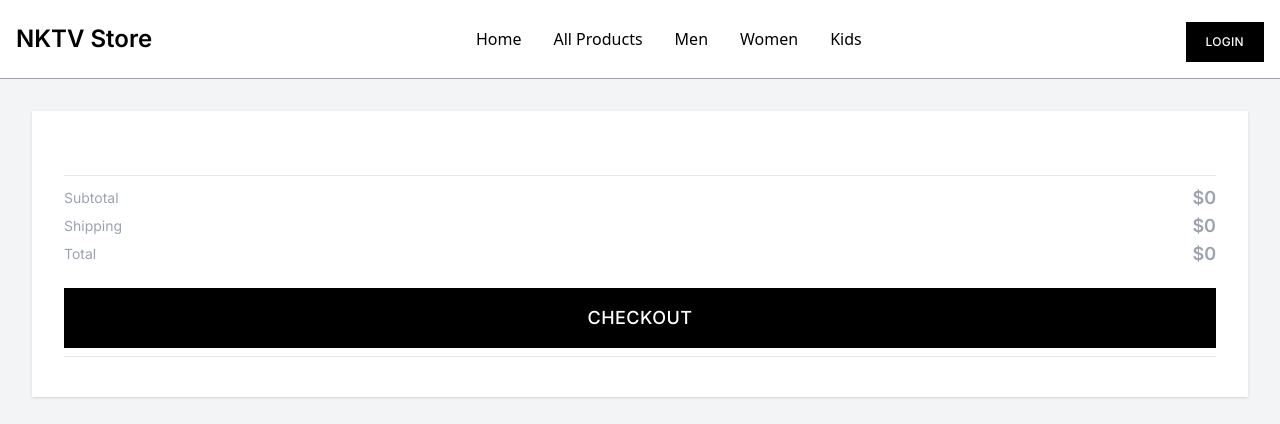
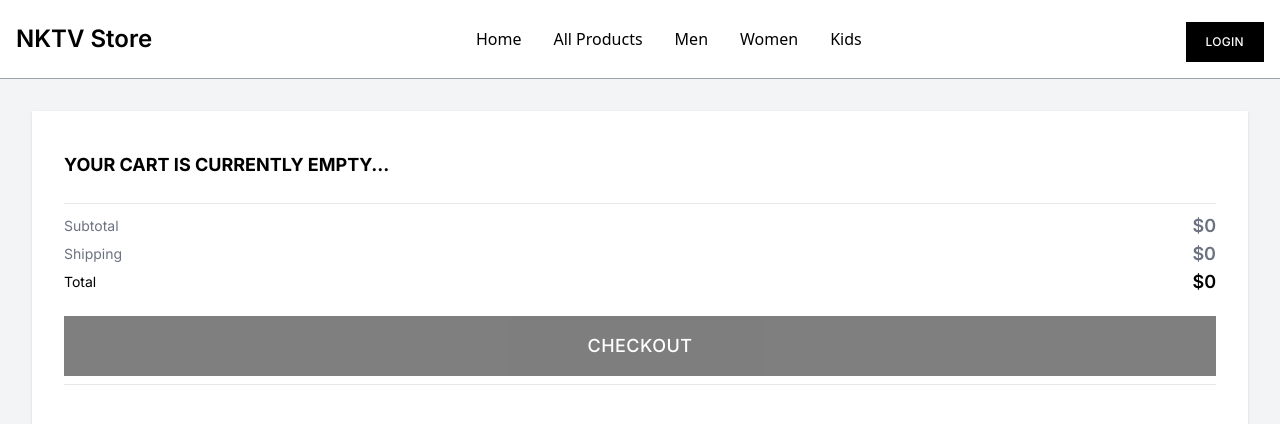
Before and after one commit to nainoaktv/nktv-store, a Next.js app: page /cart in a window 1280 px wide. Shown: the top 424 px of the page. Built offline with nearby package versions, Linux system fonts and the light colour scheme.

Commit message:
chore: apply component level loader when removing item

```diff
--- a/src/components/CommonCart/index.js
+++ b/src/components/CommonCart/index.js
@@ -1,7 +1,13 @@
 "use client";
 
+import ComponentLevelLoader from "../Loader/componentlevel";
+
 // TODO: Add shipping info functionality and remove hard coded price
-export default function CommonCart({ cartItems = [] }) {
+export default function CommonCart({
+  cartItems = [],
+  handleDeleteCartItem,
+  componentLevelLoader,
+}) {
   return (
     <section className="h-screen bg-gray-100">
       <div className="mx-auto px-4 sm:px-6 lg:px-8">
@@ -46,8 +52,24 @@ export default function CommonCart({ cartItems = [] }) {
                               <button
                                 type="button"
                                 className="font-medium text-red-400 sm:order-2"
+                                onClick={() =>
+                                  handleDeleteCartItem(cartItem._id)
+                                }
                               >
-                                Remove
+                                {componentLevelLoader &&
+                                componentLevelLoader.loading &&
+                                componentLevelLoader.id === cartItem._id ? (
+                                  <ComponentLevelLoader
+                                    text={"Removing"}
+                                    color={"#000000"}
+                                    loading={
+                                      componentLevelLoader &&
+                                      componentLevelLoader.loading
+                                    }
+                                  />
+                                ) : (
+                                  "Remove"
+                                )}
                               </button>
                             </div>
                           </div>
@@ -55,12 +77,16 @@ export default function CommonCart({ cartItems = [] }) {
                       </li>
                     ))}
                   </ul>
-                ) : null}
+                ) : (
+                  <h1 className="text-black uppercase font-bold text-lg">
+                    Your cart is currently empty...
+                  </h1>
+                )}
               </div>
               <div className="mt-6 border-t border-b py-2">
                 <div className="flex items-center justify-between">
-                  <p className="text-sm text-gray-400">Subtotal</p>
-                  <p className="text-lg text-gray-400 font-semibold">
+                  <p className="text-sm text-gray-500">Subtotal</p>
+                  <p className="text-lg text-gray-500 font-semibold">
                     $
                     {cartItems && cartItems.length
                       ? cartItems.reduce(
@@ -72,12 +98,12 @@ export default function CommonCart({ cartItems = [] }) {
                 </div>
                 <div className="flex items-center justify-between">
                   {/* Shipping Functionality */}
-                  <p className="text-sm text-gray-400">Shipping</p>
-                  <p className="text-lg text-gray-400 font-semibold">$0</p>
+                  <p className="text-sm text-gray-500">Shipping</p>
+                  <p className="text-lg text-gray-500 font-semibold">$0</p>
                 </div>
                 <div className="flex items-center justify-between">
-                  <p className="text-sm text-gray-400">Total</p>
-                  <p className="text-lg text-gray-400 font-semibold">
+                  <p className="text-sm text-black">Total</p>
+                  <p className="text-lg text-black font-semibold">
                     $
                     {cartItems && cartItems.length
                       ? cartItems.reduce(
@@ -88,7 +114,10 @@ export default function CommonCart({ cartItems = [] }) {
                   </p>
                 </div>
                 <div className="mt-5 text-center">
-                  <button className="group inline-flex w-full items-center justify-center bg-black px-6 py-4 text-lg text-white font-medium uppercase tracking-wide">
+                  <button
+                    disabled={cartItems && cartItems.length === 0}
+                    className="group inline-flex w-full items-center justify-center bg-black px-6 py-4 text-lg text-white font-medium uppercase tracking-wide disabled:opacity-50"
+                  >
                     Checkout
                   </button>
                 </div>
```
